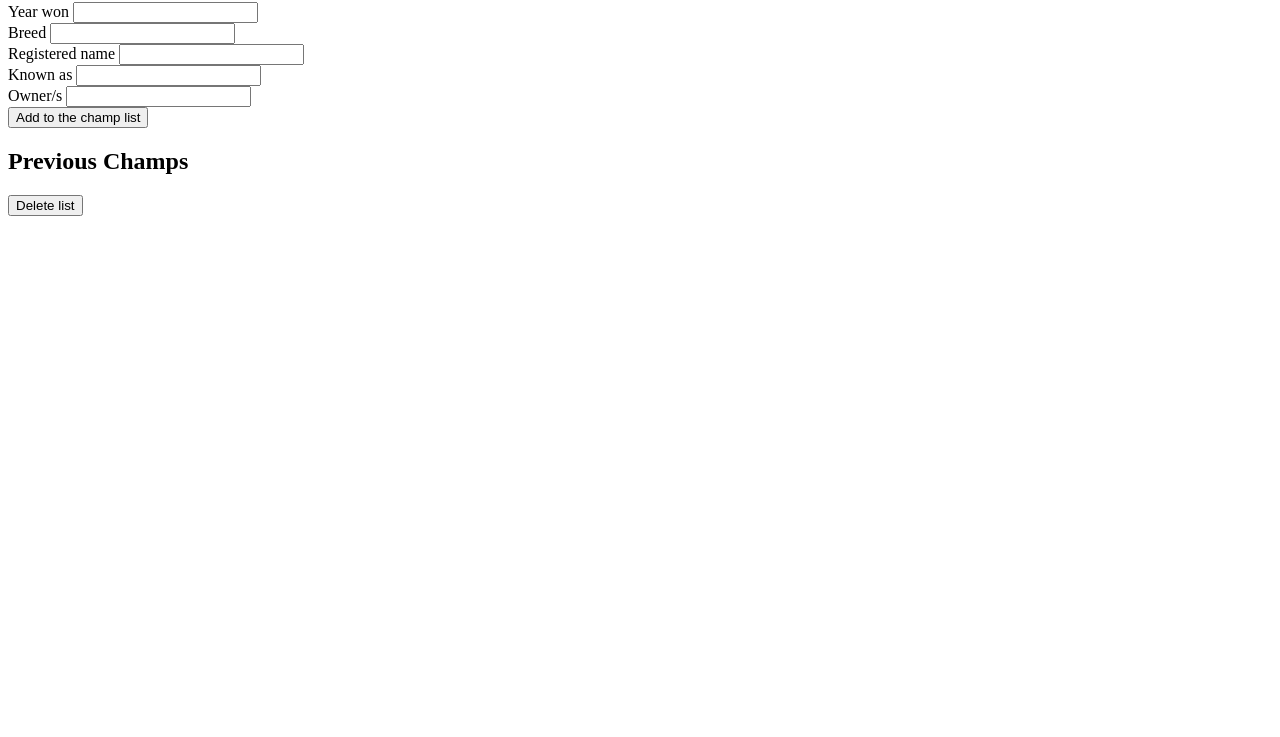
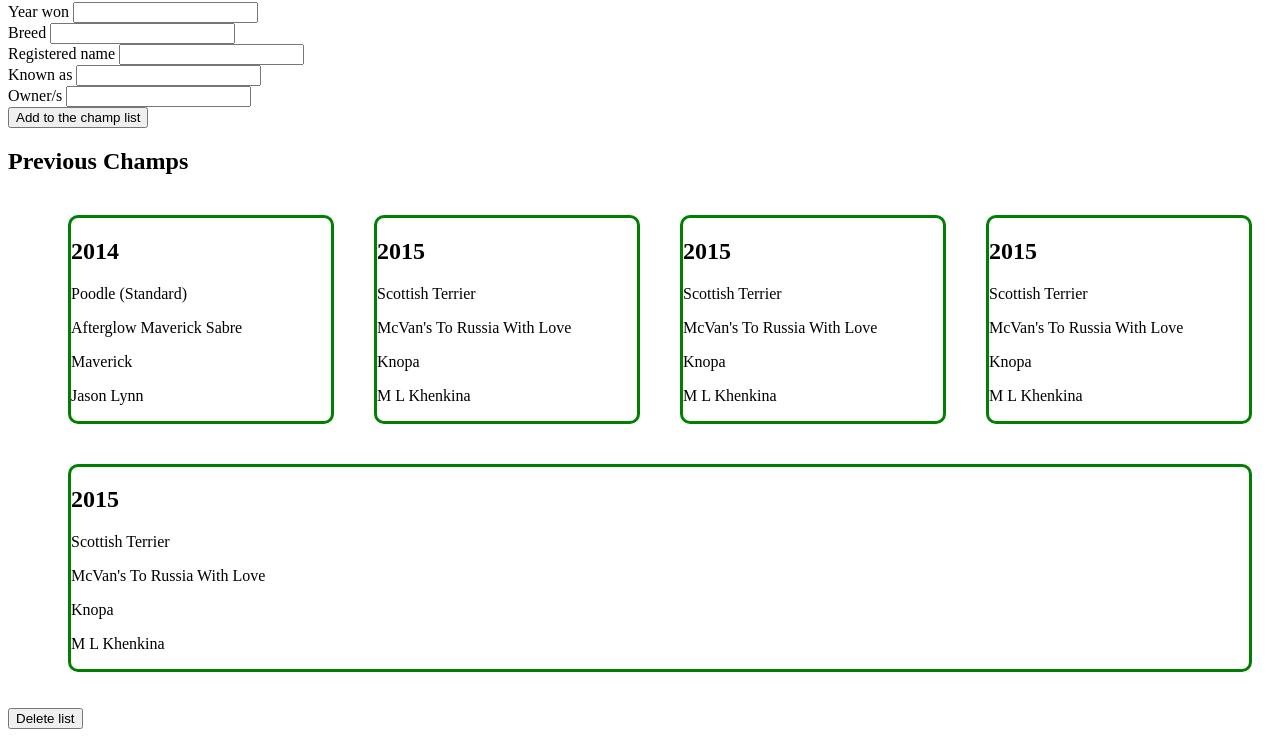
Before and after one commit to K-CUR/Wk6_Weekend_HW_Manipulating_the_DOM, a plain HTML site: page index.html in a window 1280 px wide. Shown: the part 78-815 px from the top of the page. Drawn offline with Linux system fonts and the light colour scheme.

Commit message:
CSS added to list inc flexbox

```diff
--- a/css/main.css
+++ b/css/main.css
@@ -9,3 +9,20 @@
 td, th{
     border: solid 1px black;
 }
+
+ul {
+    border: 5px;
+    display: flex;
+    flex-flow: row wrap;
+    justify-content: flex-start;
+    flex-direction:row;
+}
+
+ul > li {
+    list-style: none;
+    border: 3px solid green;
+    border-radius: 10px;
+    /* padding: 40px; */
+    margin: 20px;
+    flex: 20%
+}
--- a/index.html
+++ b/index.html
@@ -45,7 +45,44 @@
     <section>
         <h2>Previous Champs</h2>
 
-        <ul id="champ-list"> </ul>
+        <ul id="champ-list">
+            <li>
+                <h1>2014</h1>
+                <p>Poodle (Standard)</p>
+                <p>Afterglow Maverick Sabre</p>
+                <p>Maverick</p>
+                <p>Jason Lynn</p>
+            </li>
+            <li>
+                <h1>2015</h1>
+                <p>Scottish Terrier</p>
+                <p>McVan's To Russia With Love</p>
+                <p>Knopa</p>
+                <p>M L Khenkina</p>
+            </li>
+            <li>
+                <h1>2015</h1>
+                <p>Scottish Terrier</p>
+                <p>McVan's To Russia With Love</p>
+                <p>Knopa</p>
+                <p>M L Khenkina</p>
+            </li>
+            <li>
+                <h1>2015</h1>
+                <p>Scottish Terrier</p>
+                <p>McVan's To Russia With Love</p>
+                <p>Knopa</p>
+                <p>M L Khenkina</p>
+            </li>
+            <li>
+                <h1>2015</h1>
+                <p>Scottish Terrier</p>
+                <p>McVan's To Russia With Love</p>
+                <p>Knopa</p>
+                <p>M L Khenkina</p>
+            </li>
+
+        </ul>
     </section>
 
     <button id="delete">Delete list</button>
```
